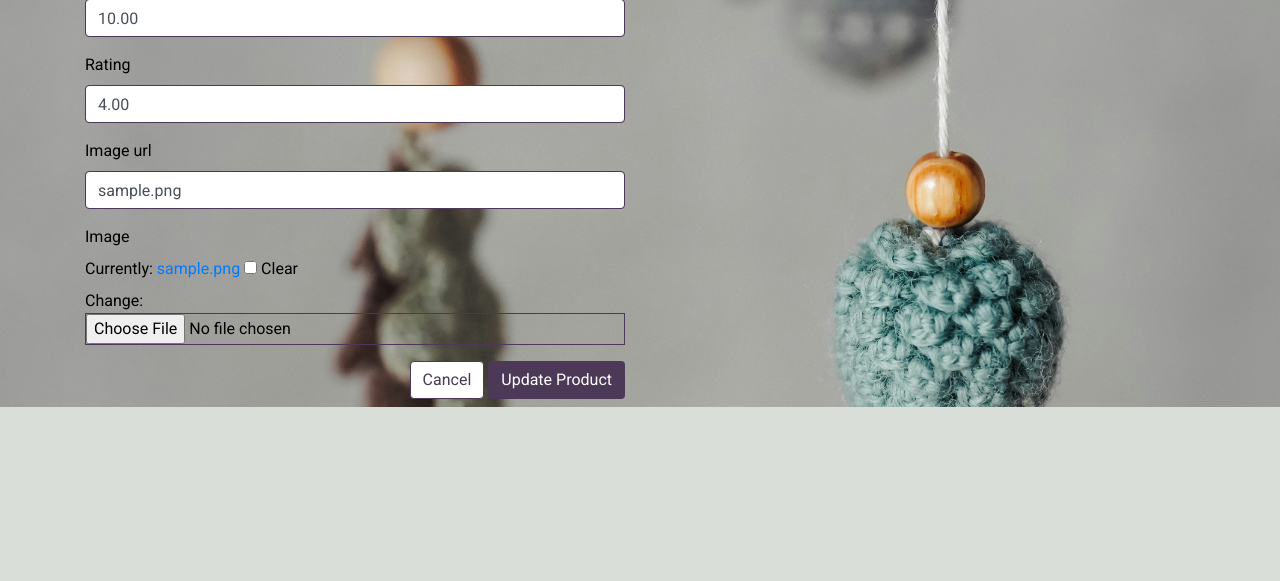
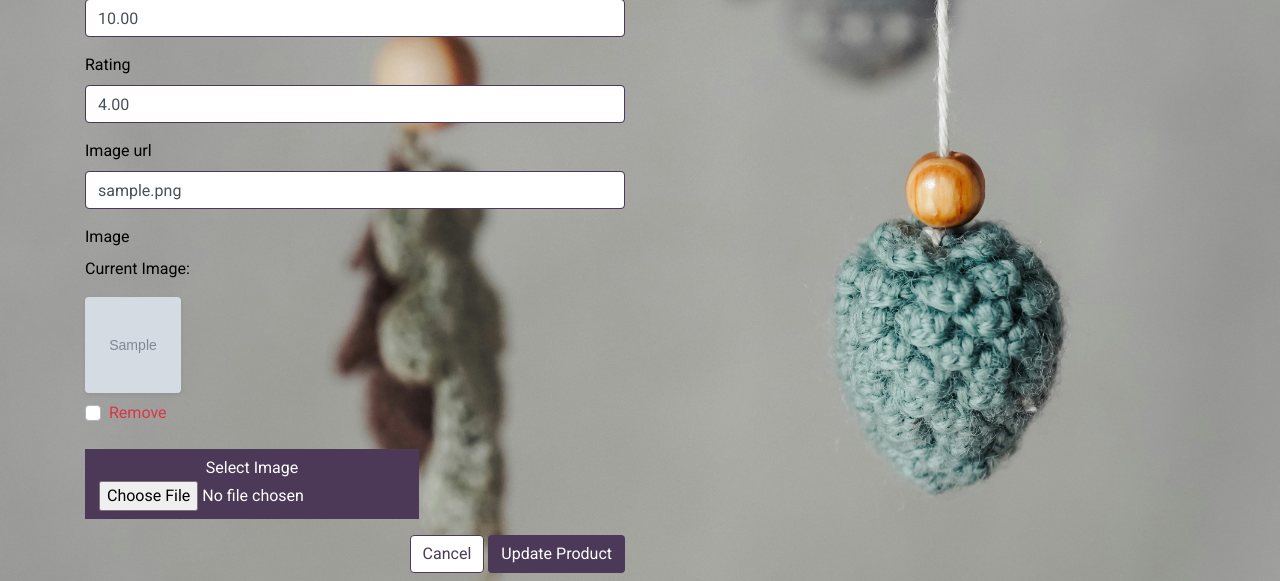
Before and after one commit to matus42/Niche-Art-Toys, a Django app: page /products/edit/1/ in a window 1280 px wide. Shown: the part 1075-1656 px from the top of the page. Before the commit the page ends 1482 px from the top, so only its background shows below. Run offline with Django 3.2, Linux system fonts and the light colour scheme; a user stored in the database is signed in; tables that the repository leaves empty hold one stand-in row (values such as "Sample post"); grey boxes marked "Sample" are stand-in pictures; parts of the project's set-up code (start-up, migrations or seed data) failed here and were passed over; some libraries are stand-ins or nearby versions.

Commit message:
fix image field on product admin

```diff
--- a/contact_us/static/contact_us/css/contact.css
+++ b/contact_us/static/contact_us/css/contact.css
@@ -0,0 +1,3 @@
+.bottom-spacer {
+    height: 50px;
+}
--- a/contact_us/templates/contact_us/contact.html
+++ b/contact_us/templates/contact_us/contact.html
@@ -82,9 +82,11 @@
     <div class="form-container col-md-6 offset-md-3 mt-5">
         <h2>Contact Us</h2>
         <form method="post">
+        <div class="mb-5">
             {% csrf_token %}
             {{ form|crispy }}
             <button type="submit" class="btn btn-black rounded-1 text-uppercase float-right">Send</button>
+            <div class="bottom-spacer"></div>
         </form>
     </div>
 </div>
--- a/products/forms.py
+++ b/products/forms.py
@@ -1,4 +1,5 @@
 from django import forms
+from .widgets import CustomClearableFileInput
 from .models import Rating, Product, Category
 
 
@@ -14,6 +15,8 @@ class ProductForm(forms.ModelForm):
         model = Product
         fields = '__all__'
 
+    image = forms.ImageField(label='Image', required=False, widget=CustomClearableFileInput)
+
     def __init__(self, *args, **kwargs):
         super().__init__(*args, **kwargs)
         categories = Category.objects.all()
--- /dev/null
+++ b/products/templates/products/custom_widget_templates/custom_clearable_file_input.html
@@ -0,0 +1,17 @@
+{% if widget.is_initial %}
+    <p>{{ widget.initial_text }}:</p>
+    <a href="{{ widget.value.url }}">
+        <img width="96" height="96" class="rounded shadow-sm" src="{{ widget.value.url }}">
+    </a>
+    {% if not widget.required %}
+        <div class="custom-control custom-checkbox mt-2">
+            <input class="custom-control-input" type="checkbox" name="{{ widget.checkbox_name }}" id="{{ widget.checkbox_id }}">
+            <label class="custom-control-label text-danger" for="{{ widget.checkbox_id }}">{{ widget.clear_checkbox_label }}</label>
+        </div>
+    {% endif %}<br>
+    {{ widget.input_text }}
+{% endif %}
+<span class="btn btn-black rounded-0 btn-file">
+    Select Image <input id="new-image" type="{{ widget.type }}" name="{{ widget.name }}"{% include "django/forms/widgets/attrs.html" %}>
+</span>
+<strong><p class="text-danger" id="filename"></p></strong>
```
Also changed, not shown: products/widgets.py (added, +9 -0 lines), media/DP1015201417131329M_UCH9huM.jpg (added), media/whiskey-glass_3jYMoY8.jpg (added).
